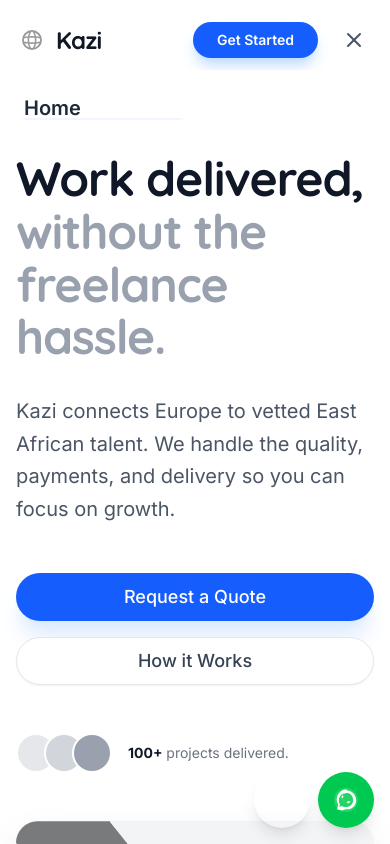
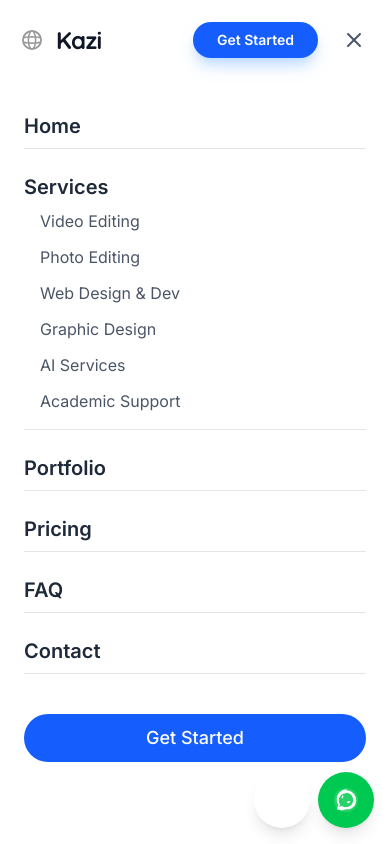
Before and after one commit to Atwoto/kazi_web, a Next.js app: page / in a window 390 px wide. Both pictures are taken after a click on the button 354 px from the left and 40 px from the top of the page. Shown: the top 844 px of the page. Built offline with nearby package versions, Linux system fonts and the light colour scheme.

Commit message:
first commit

```diff
--- a/components/layout/Navbar.tsx
+++ b/components/layout/Navbar.tsx
@@ -48,7 +48,7 @@ export default function Navbar() {
         scrolled ? "shadow-sm py-3" : "py-5"
       )}
     >
-      <div className="container mx-auto px-4 md:px-6 flex items-center justify-between relative">
+      <div className="container mx-auto px-4 md:px-6 flex items-center justify-between relative z-50">
         {/* Logo */}
         <Link href="/" className="flex items-center space-x-2 mr-8">
           <div className="bg-primary rounded-full p-1.5">
@@ -126,7 +126,7 @@ export default function Navbar() {
 
       {/* Mobile Menu Overlay */}
       {isMobileMenuOpen && (
-        <div className="fixed inset-0 top-[70px] bg-white z-40 flex flex-col p-6 space-y-6 lg:hidden overflow-y-auto">
+        <div className="fixed inset-0 top-0 bg-white z-40 flex flex-col p-6 pt-28 space-y-6 lg:hidden overflow-y-auto h-screen">
           <Link href="/" className="text-xl font-semibold text-gray-800 border-b pb-2" onClick={toggleMobileMenu}>
             Home
           </Link>
@@ -150,7 +150,7 @@ export default function Navbar() {
           <Link href="/contact" className="text-xl font-semibold text-gray-800 border-b pb-2" onClick={toggleMobileMenu}>
             Contact
           </Link>
-          <Button asChild className="w-full rounded-full py-6 text-lg mt-4">
+          <Button asChild className="w-full rounded-full py-6 text-lg mt-4 bg-blue-600 hover:bg-blue-700 text-white">
             <Link href="/contact" onClick={toggleMobileMenu}>Get Started</Link>
           </Button>
         </div>
```
